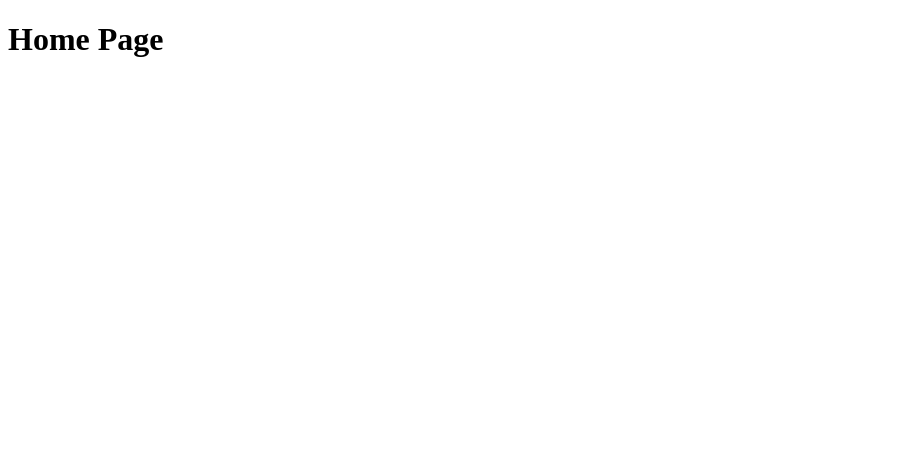
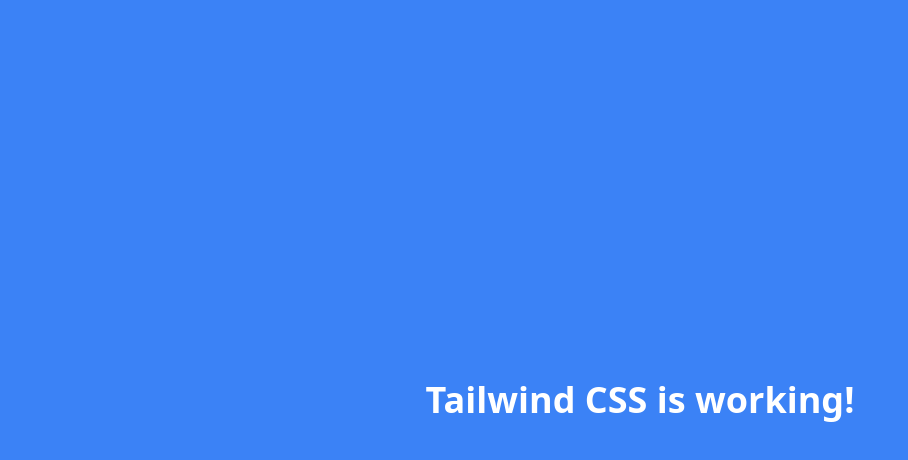
Before and after one commit to DevIncIIT/sac.iitpkd, a SvelteKit app: page / in a window 1280 px wide. Shown: the top 460 px of the page, without its empty margins (0-908 px from the left). Built offline with nearby package versions, Linux system fonts and the light colour scheme.

Commit message:
tailwind properly configured

```diff
--- a/package.json
+++ b/package.json
@@ -13,8 +13,10 @@
 		"@sveltejs/adapter-auto": "^3.0.0",
 		"@sveltejs/kit": "^2.0.0",
 		"@sveltejs/vite-plugin-svelte": "^4.0.0",
+		"autoprefixer": "^10.4.20",
 		"svelte": "^5.0.0",
 		"svelte-check": "^4.0.0",
+		"tailwindcss": "^3.4.9",
 		"typescript": "^5.0.0",
 		"vite": "^5.0.3"
 	},
--- /dev/null
+++ b/postcss.config.js
@@ -0,0 +1,6 @@
+export default {
+  plugins: {
+    tailwindcss: {},
+    autoprefixer: {}
+  }
+};
--- /dev/null
+++ b/src/app.css
@@ -0,0 +1,3 @@
+@import "tailwindcss/base";
+@import "tailwindcss/components";
+@import "tailwindcss/utilities";
--- a/src/routes/+layout.svelte
+++ b/src/routes/+layout.svelte
@@ -1 +1 @@
-<slot />
+<script>import "../app.css";</script><slot></slot>
--- a/src/routes/+page.svelte
+++ b/src/routes/+page.svelte
@@ -1 +1,8 @@
-<h1>Home Page</h1>
+<!-- src/routes/+page.svelte -->
+<script>
+    // Optional: Add any component logic here
+</script>
+
+<div class="flex items-center justify-center min-h-screen bg-blue-500">
+    <h1 class="text-white text-4xl font-bold">Tailwind CSS is working!</h1>
+</div>
--- /dev/null
+++ b/tailwind.config.ts
@@ -0,0 +1,11 @@
+import type { Config } from "tailwindcss";
+
+export default {
+  content: ["./src/**/*.{html,js,svelte,ts}"],
+
+  theme: {
+    extend: {}
+  },
+
+  plugins: []
+} as Config;
```
Also changed, not shown: 1 other file (tests, documents, lock files or other folders).
